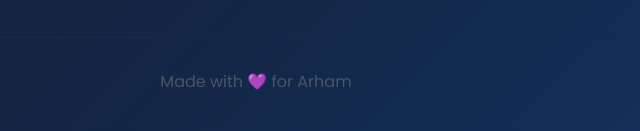
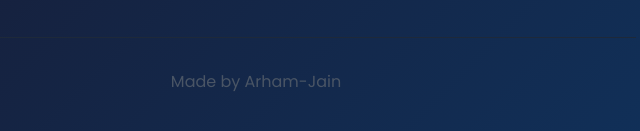
Before and after one commit to jainarham873-glitch/games, a plain HTML site: page index.html in a window 1280 px wide. Shown: the part 723-854 px from the top of the page, 384-1024 px from the left. Drawn offline with nearby package versions, Linux system fonts and the light colour scheme.

Commit message:
Update footer text to reflect author name

```diff
--- a/index.html
+++ b/index.html
@@ -83,7 +83,7 @@
 
         <!-- Footer -->
         <footer class="text-center text-gray-600 mt-12 pt-8 border-t border-gray-800">
-            <p>Made with 💜 for Arham</p>
+            <p>Made  by Arham-Jain</p>
         </footer>
     </div>
 </body>
```
